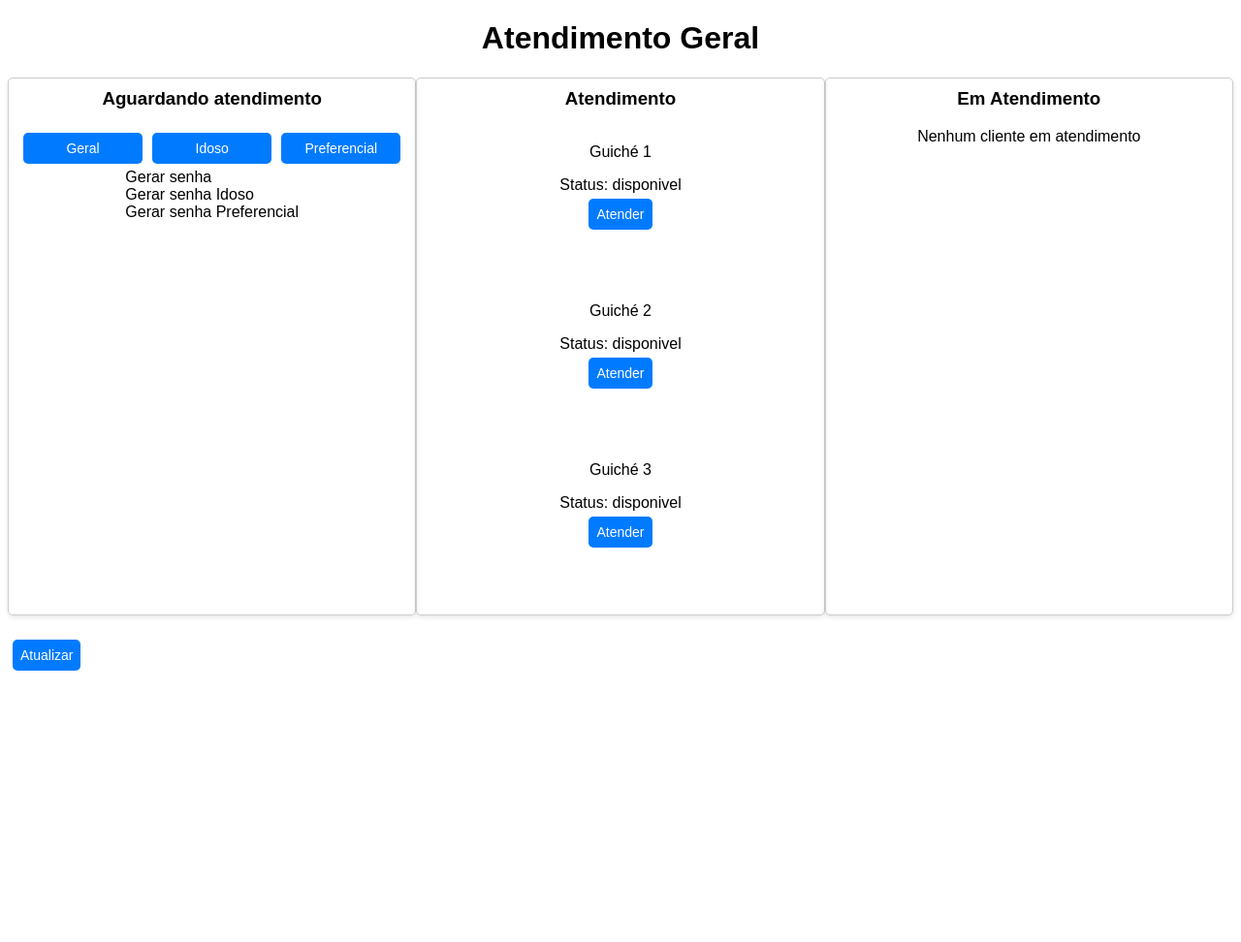
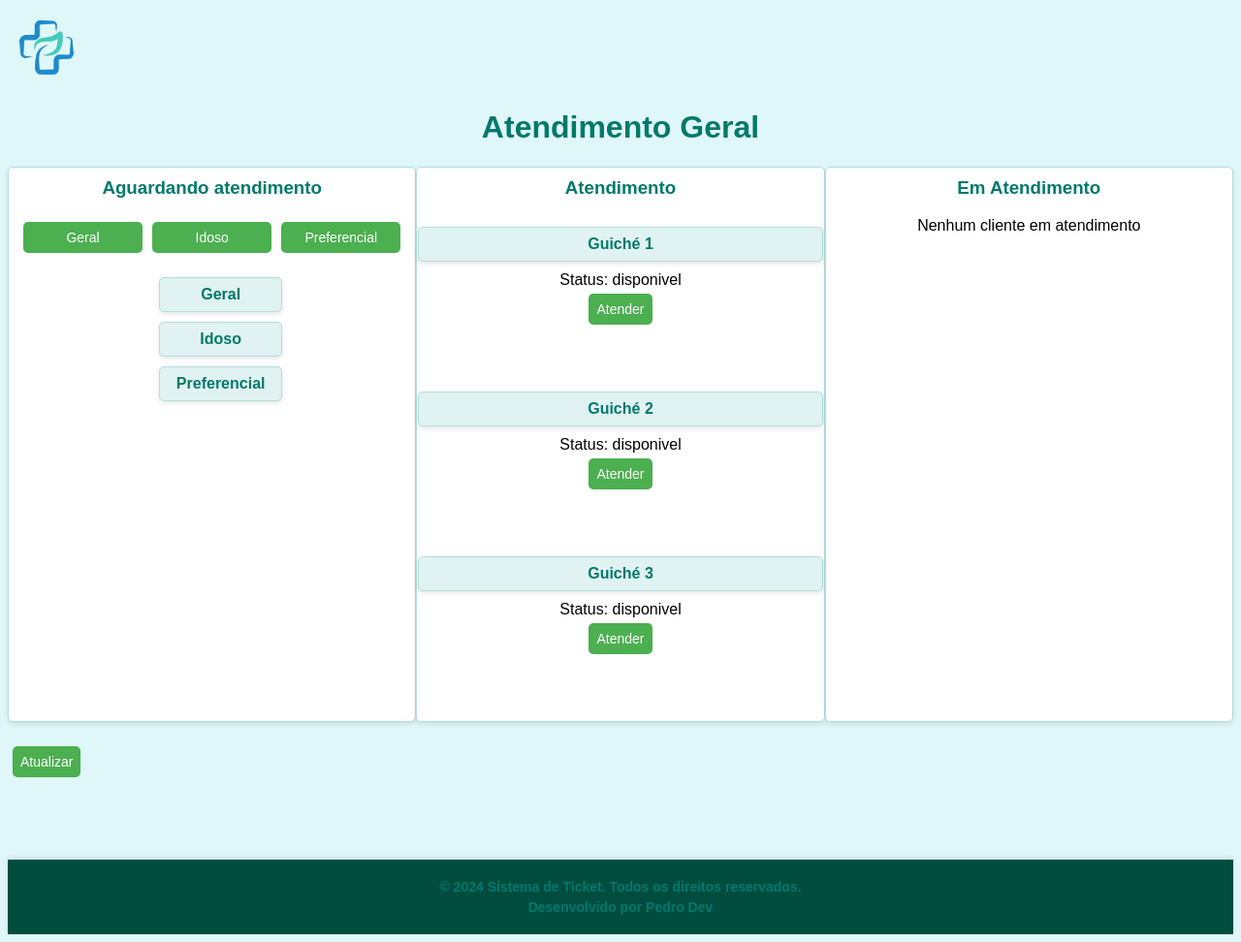
Before and after one commit to F4ntasma13/guiche, a plain HTML site: page ticket/index.html in a window 1280 px wide. Shown: the whole page at 97% size. Before the commit the page ends 800 px from the top, so only its background shows below. Drawn offline with Linux system fonts and the light colour scheme.

Commit message:
atualizado estilo e imagen da logo

```diff
--- a/ticket/index.html
+++ b/ticket/index.html
@@ -1,5 +1,5 @@
 <!DOCTYPE html>
-<html lang="en">
+<html lang="pt-br">
 <head>
     <meta charset="UTF-8">
     <meta name="viewport" content="width=device-width, initial-scale=1.0">
@@ -7,6 +7,10 @@
     <link rel="stylesheet" href="style.css">
 </head>
 <body>
+    <header>
+        <div class="logo">
+            <img src="imagens/hospital-logo-design-vector-medical-cross.png" alt="Logo do Hospital">
+        </div>
     <h1>Atendimento Geral</h1>
 
     <div class="container">
@@ -18,9 +22,12 @@
                 <button onclick="preferencial()">Preferencial</button>
             </div>
             <div>
-                <ul id="senha">Gerar senha</ul>
-                <ul id="idoso">Gerar senha Idoso</ul>
-                <ul id="preferencial">Gerar senha Preferencial</ul>
+                <p>Geral</p>
+                <ul id="senha"></ul>
+                <p>Idoso</p>
+                <ul id="idoso"></ul>
+                <p>Preferencial</p>
+                <ul id="preferencial"></ul>
             </div>
 
         </div>
@@ -46,6 +53,10 @@
         </div>
     </div>
     <button onclick="reload()">Atualizar</button>
+    <footer>
+        <p>&copy; 2024 Sistema de Ticket. Todos os direitos reservados.</p>
+        <p>Desenvolvido por Pedro Dev</p>
+    </footer>
     <script src="script.js"></script>
 </body>
 </html>
--- a/ticket/script.js
+++ b/ticket/script.js
@@ -10,28 +10,26 @@ const gerarTicket = (ticket, prefixo) =>{
     let lista = ""
     for(let tick = 0; tick < ticket.length; tick++){
         lista += "<li>" + prefixo + ticket[tick] + "</li>"
-        console.log("ticket[tick]: ", ticket[tick]);
     }
     return lista
 }
 const ticketGeral = (atendimento, prefixo) => {
-    listaGeral = ""
+    listaGr = ""
     contador++
     let numeroAtendimento = contador.toString()
     atendimento.push(numeroAtendimento)
 
-    listaGeral += gerarTicket(atendimentoG, prefixo)
-
-    document.getElementById("senha").innerHTML = listaGeral
+    listaGr += gerarTicket(atendimentoG, prefixo)
+    document.getElementById("senha").innerHTML = listaGr
 }
 const ticketIdoso = (atendimento, prefixo) => {
-    listaIdoso = ""
+    listaId = ""
     contador++
     let numeroAtendimento = contador.toString()
     atendimento.push(numeroAtendimento)
 
-    listaIdoso += gerarTicket(atendimentoI, prefixo)
-    document.getElementById("idoso").innerHTML = listaIdoso
+    listaId += gerarTicket(atendimentoI, prefixo)
+    document.getElementById("idoso").innerHTML = listaId
 }
 const ticketPreferencial = (atendimento, prefixo) => {
     listaPr = ""
--- a/ticket/style.css
+++ b/ticket/style.css
@@ -1,9 +1,11 @@
 body {
     font-family: Arial, sans-serif;
+    background-color: #e0f7fa;
 }
 
 h1 {
     text-align: center;
+    color: #00796b;
 }
 
 .container {
@@ -15,9 +17,10 @@ h1 {
 .coluna {
     flex: 1;
     padding: 10px;
-    border: 1px solid #ccc;
+    border: 1px solid #b2dfdb;
     border-radius: 5px;
     box-shadow: 0 2px 5px rgba(0, 0, 0, 0.1);
+    background-color: #ffffff;
     display: flex;
     flex-direction: column;
     align-items: center;
@@ -26,12 +29,15 @@ h1 {
 h3 {
     margin-top: 0;
     text-align: center;
+    color: #00796b;
+
 }
 
 .botao-grupo {
     display: flex;
     justify-content: space-between;
     width: 100%;
+    margin-bottom: 10px;
 }
 
 button {
@@ -41,15 +47,16 @@ button {
     font-size: 14px;
     border: none;
     border-radius: 5px;
-    background-color: #007BFF;
+    background-color: #4caf50;
     color: white;
     cursor: pointer;
     transition: background-color 0.3s;
 }
 
 button:hover {
-    background-color: #0056b3;
+    background-color: #388e3c;
 }
+
 #senha,
 #idoso,
 #preferencial,
@@ -69,8 +76,8 @@ button:hover {
 #atendimento li,
 #atendimento2 li,
 #atendimento3 li {
-    background-color: #f8f8f8;
-    border: 1px solid #ccc;
+    background-color: #e3f2fd;
+    border: 1px solid #90caf9;
     padding: 10px;
     margin: 10px 0;
     font-family: 'Courier New', Courier, monospace;
@@ -90,5 +97,41 @@ button:hover {
 #atendimento3 li:before {
     content: "Senha ";
     font-weight: bold;
-    color: #386391;
+    color: #00796b;
 }
+p {
+    font-size: 16px;
+    font-weight: bold;
+    color: #00796b;
+    text-align: center;
+    margin: 10px 0;
+}
+
+
+.coluna p {
+    width: 100%;
+    display: flex;
+    justify-content: center;
+    padding: 8px;
+    border: 1px solid #b2dfdb;
+    border-radius: 5px;
+    background-color: #e0f2f1;
+    box-shadow: 0 2px 5px rgba(0, 0, 0, 0.1);
+}
+footer {
+    background-color: #004d40;
+    color: #fff;
+    text-align: center;
+    padding: 15px 0;
+    width: 100%;
+    box-shadow: 0 -2px 5px rgba(0, 0, 0, 0.1);
+    margin-top: 80px;
+}
+
+footer p {
+    margin: 5px 0;
+    font-size: 14px;
+}
+header .logo img {
+    height: 80px;
+}
```
Also changed, not shown: ticket/imagens/hospital-logo-design-vector-medical-cross.png (added).
